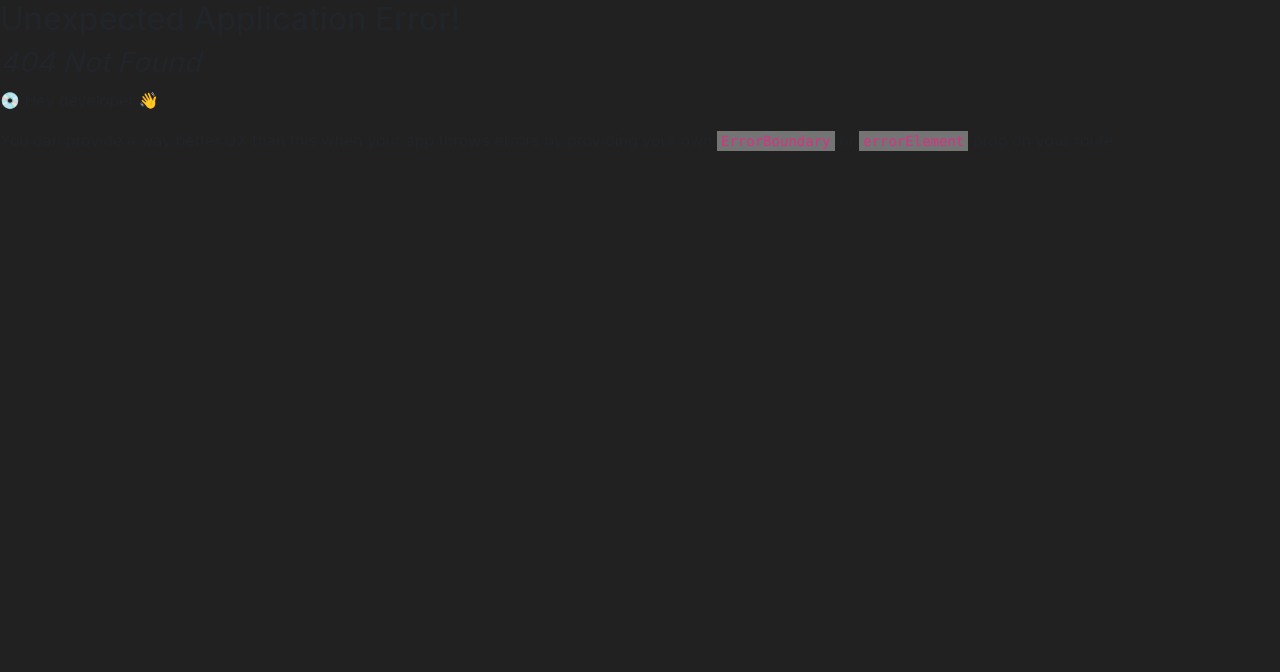
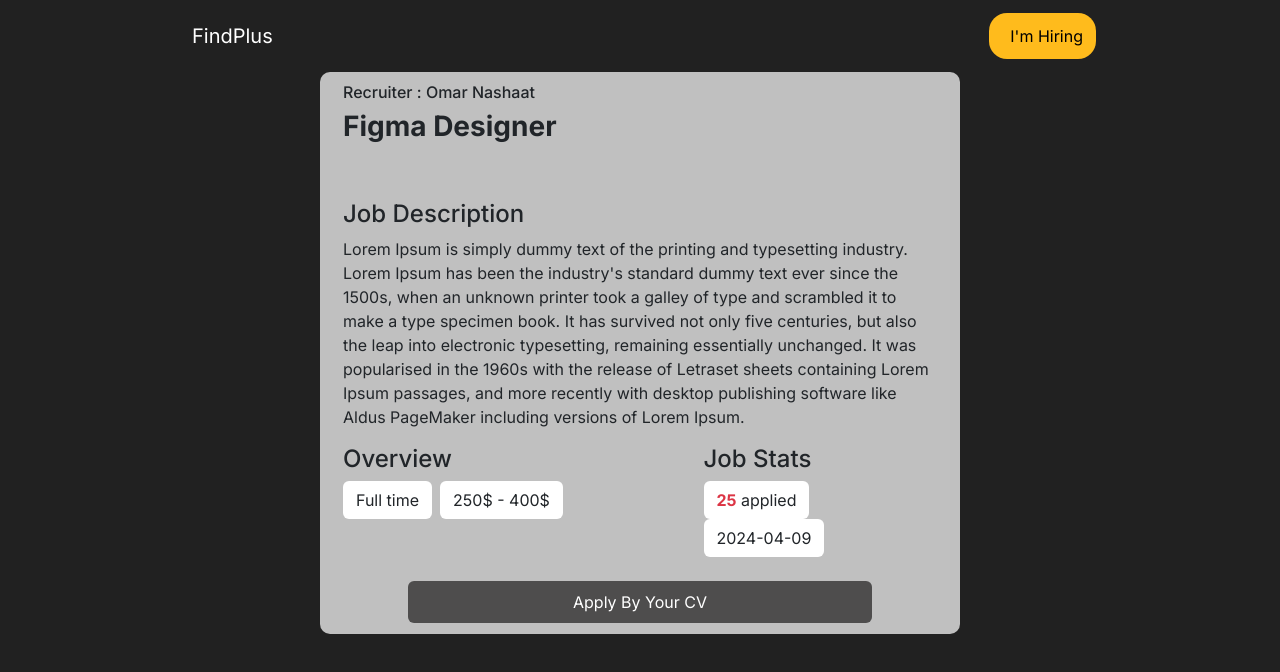
Before and after one commit to Omar-Nashaat/jobconnect, a React (Create React App) app: page /JobDetails in a window 1280 px wide. Before the commit this address had no page. Shown: the top 672 px of the page. Built offline with nearby package versions, Linux system fonts and the light colour scheme; the HTML template or start-up script is replaced by a standard one.

Commit message:
Adding jobDetails page

```diff
--- a/src/App.js
+++ b/src/App.js
@@ -5,6 +5,7 @@ import Layout from './Components/Layout/Layout'
 import Register from './Components/Register/Register'
 import Home from './Components/Home/Home'
 import AnotherHome from './Components/AnotherHome/AnotherHome'
+import JobDetails from './Components/JobDetails/JobDetails'
 // import Home from './Components/Home/Home'
 // import { tokenContext } from './Context/token'
 
@@ -17,6 +18,7 @@ const routes = createBrowserRouter([
       { path: 'login', element: <Login /> },
       // { path: 'home', element: <Home /> },
       { path: 'home', element: <AnotherHome /> },
+      { path: 'JobDetails', element: <JobDetails /> },
       { path: '', element: <AnotherHome /> },
       // {
       //   path: 'home', element:
--- a/src/Components/AnotherHome/AnotherHome.jsx
+++ b/src/Components/AnotherHome/AnotherHome.jsx
@@ -73,7 +73,7 @@ export default function AnotherHome() {
                             <h5 className='mt-3'>FindPlus</h5>
                         </div>
                         <p className={style.footerAdderss + ' mt-4'}>Nasr City , 854/12 2024 Nashaat all rights reserved</p>
-                        <p className={style.footerPrivacy + ' mt-4'}>Privacy | Terms of Service</p>
+                        <p className={style.footerPrivacy + ' mt-4 ps-1'}>Privacy | Terms of Service</p>
                         <button className={style.chatBtn + ' btn d-block m-auto mt-3 d-flex'}>
                             <div>
                                 Chat with us
--- /dev/null
+++ b/src/Components/JobDetails/JobDetails.jsx
@@ -0,0 +1,54 @@
+import React from 'react'
+import style from './JobDetails.module.css'
+
+export default function JobDetails() {
+    return <>
+        <div id='jobDetails'>
+            <div className="container w-50">
+                {/* <h2 className='text-black'>Job Details</h2> */}
+                <div className={style.jobDetailsCard + " row"}>
+                    <div className="col-md-11">
+                        <div>
+                            <h6>Recruiter : Omar Nashaat</h6>
+                            <h3 className='fw-bold'>Figma Designer</h3>
+                        </div>
+                    </div>
+                    <div className="col-md-1">
+                        <div className=''>
+                            <i class="fa-regular fa-bookmark fs-3 pt-3"></i>
+                        </div>
+                    </div>
+                    <div className="jobDesc mt-5">
+                        <div className="col-md-12">
+                            <div>
+                                <h4>Job Description</h4>
+                                <p>
+                                    Lorem Ipsum is simply dummy text of the printing and typesetting industry. Lorem Ipsum has been the industry's standard dummy text ever since the 1500s, when an unknown printer took a galley of type and scrambled it to make a type specimen book. It has survived not only five centuries, but also the leap into electronic typesetting, remaining essentially unchanged. It was popularised in the 1960s with the release of Letraset sheets containing Lorem Ipsum passages, and more recently with desktop publishing software like Aldus PageMaker including versions of Lorem Ipsum.
+                                </p>
+                            </div>
+                        </div>
+                    </div>
+                    <div className="jobSkills">
+                        <div className="row">
+                            <div className="col-md-7">
+                                <div>
+                                    <h4>Overview</h4>
+                                    <button className='btn bg-white me-2'>Full time</button>
+                                    <button className='btn bg-white me-2'>250$ - 400$</button>
+                                </div>
+                            </div>
+                            <div className="col-md-5">
+                                <div>
+                                    <h4>Job Stats</h4>
+                                    <button className='btn bg-white me-2'><span className='text-danger fw-bold'>25</span> applied</button>
+                                    <button className='btn bg-white me-2'>2024-04-09</button>
+                                </div>
+                            </div>
+                        </div>
+                    </div>
+                    <button className={style.submitBtn + ' btn mt-4 w-75 d-block m-auto p-2'}>Apply By Your CV</button>
+                </div>
+            </div>
+        </div>
+    </>
+}
--- /dev/null
+++ b/src/Components/JobDetails/JobDetails.module.css
@@ -0,0 +1,15 @@
+.jobDetailsCard {
+    background-color: #C0C0C0;
+    padding: 10px;
+    border: 1px solid transparent;
+    border-radius: 10px;
+}
+
+.submitBtn {
+    background-color: rgb(78, 77, 77);
+    color: white;
+}
+.submitBtn:hover {
+    background-color: rgb(78, 77, 77);
+    color: white;
+}
```
Also changed, not shown: IA porject todo list.txt.
